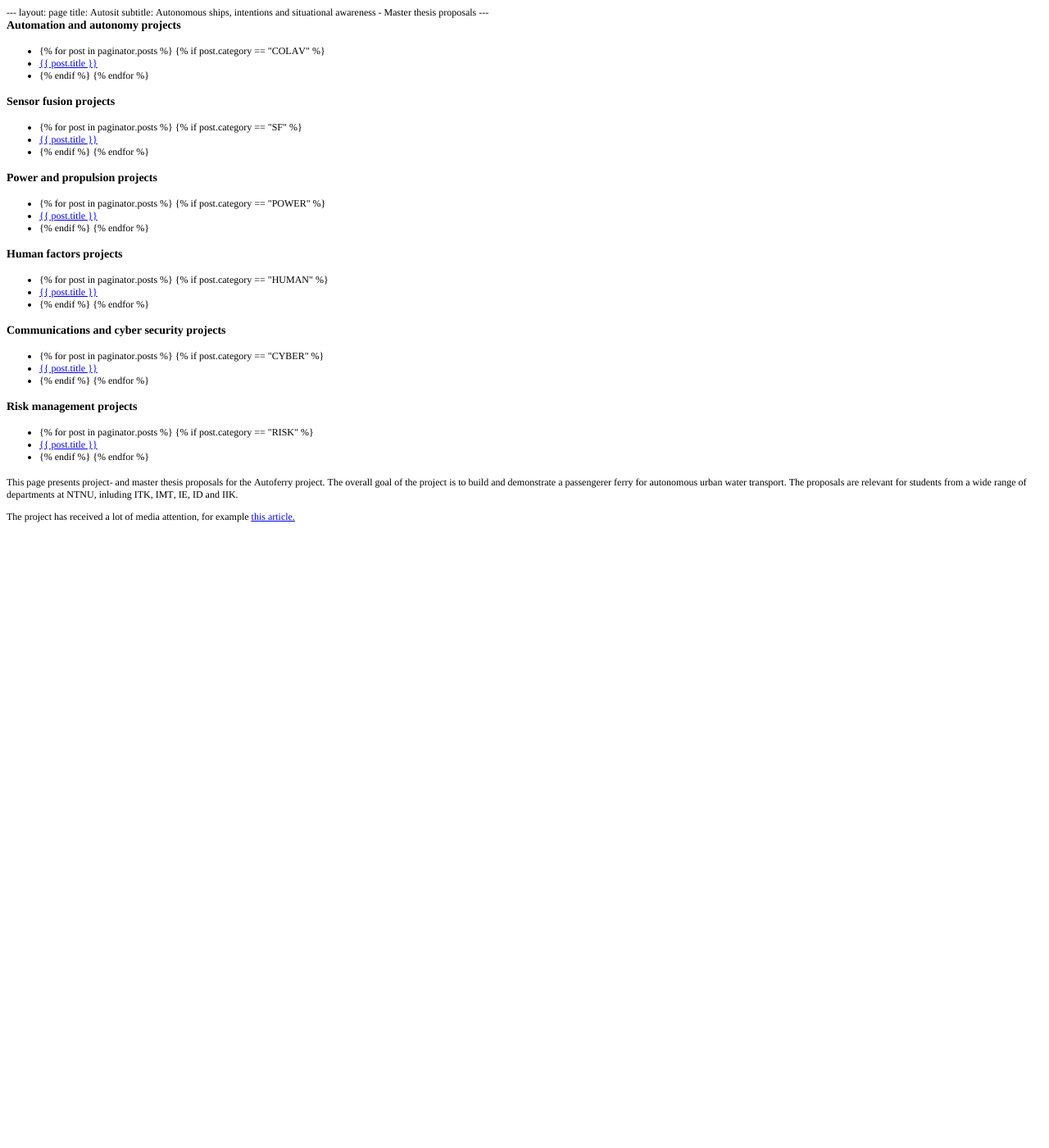
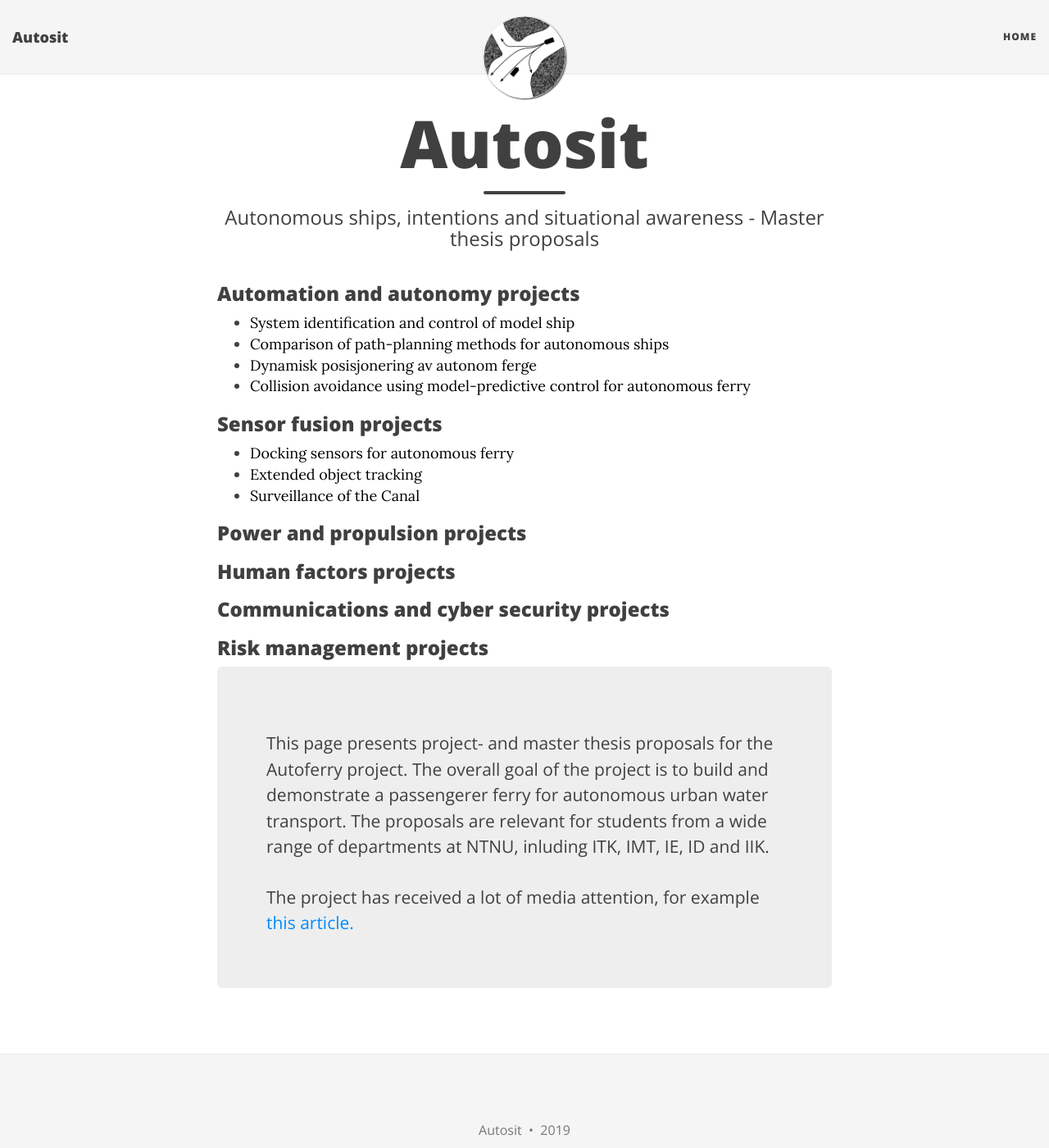
Before and after one commit to autosit/autosit.github.io, a Jekyll site: the page built from index.html, in a window 1280 px wide and 1400 px high. Shown: the whole window at 82% size. Built offline with Jekyll 4.4.1, drawn with Linux system fonts in a browser that asks for light colours; nearby versions of some CDN libraries; the list of posts is cut into pages by our own code; some of the changed text lies outside the part shown.

Commit message:
Cleaned up index file to let Jekyll manage the pagination and theme

```diff
--- a/index.html
+++ b/index.html
@@ -1,61 +1,64 @@
-<!DOCTYPE html PUBLIC "-//W3C//DTD HTML 4.01//EN" "http://www.w3.org/TR/html4/strict.dtd">
-<html>
-<head>
-  <meta http-equiv="Content-Type" content="text/html; charset=utf-8">
-  <meta http-equiv="Content-Style-Type" content="text/css">
-  <title></title>
-  <meta name="Generator" content="Cocoa HTML Writer">
-  <meta name="CocoaVersion" content="1671.2">
-  <style type="text/css">
-    p.p1 {margin: 0.0px 0.0px 0.0px 0.0px; line-height: 14.0px; font: 12.0px Times; color: #000000; -webkit-text-stroke: #000000}
-    p.p3 {margin: 0.0px 0.0px 12.0px 0.0px; line-height: 14.0px; font: 12.0px Times; color: #000000; -webkit-text-stroke: #000000}
-    li.li1 {margin: 0.0px 0.0px 0.0px 0.0px; line-height: 14.0px; font: 12.0px Times; color: #000000; -webkit-text-stroke: #000000}
-    span.s1 {font-kerning: none}
-    span.s2 {-webkit-text-stroke: 0px #000000}
-    span.s3 {text-decoration: underline ; font-kerning: none}
-    span.s4 {text-decoration: underline ; font-kerning: none; color: #0000e9; -webkit-text-stroke: 0px #0000e9}
-    ul.ul1 {list-style-type: disc}
-  </style>
-</head>
-<body>
-<p class="p1"><span class="s1">--- layout: page title: Autosit subtitle: Autonomous ships, intentions and situational awareness - Master thesis proposals ---</span></p>
-<h3 style="margin: 0.0px 0.0px 14.0px 0.0px; line-height: 17.0px; font: 14.0px Times; color: #000000; -webkit-text-stroke: #000000"><span class="s1"><b>Automation and autonomy projects</b></span></h3>
-<ul class="ul1">
-  <li class="li1"><span class="s2"></span><span class="s1">{% for post in paginator.posts %} {% if post.category == "COLAV" %}</span></li>
-  <li class="li1"><span class="s2"><a href="file:///Users/edmundbrekke/Documents/autosit.github.io/%7B%7B%20post.url%20%7C%20prepend:%20site.baseurl%20%7D%7D"><span class="s3">{{ post.title }}</span></a></span></li>
-  <li class="li1"><span class="s2"></span><span class="s1">{% endif %} {% endfor %}<span class="Apple-converted-space"> </span></span></li>
+---
+layout: page
+title: Autosit
+subtitle: Autonomous ships, intentions and situational awareness - Master thesis proposals
+---
+
+<div class="list">
+    <h3>Automation and autonomy projects</h3>
+    <ul>
+    {% for post in paginator.posts %}
+    {% if post.category == "COLAV" %}
+    <li><a href="{{ post.url | prepend: site.baseurl }}" style="color: #000000">{{ post.title }}</a></li>
+    {% endif %}
+    {% endfor %}
     </ul>
-<h3 style="margin: 0.0px 0.0px 14.0px 0.0px; line-height: 17.0px; font: 14.0px Times; color: #000000; -webkit-text-stroke: #000000"><span class="s1"><b>Sensor fusion projects</b></span></h3>
-<ul class="ul1">
-  <li class="li1"><span class="s2"></span><span class="s1">{% for post in paginator.posts %} {% if post.category == "SF" %}</span></li>
-  <li class="li1"><span class="s2"><a href="file:///Users/edmundbrekke/Documents/autosit.github.io/%7B%7B%20post.url%20%7C%20prepend:%20site.baseurl%20%7D%7D"><span class="s3">{{ post.title }}</span></a></span></li>
-  <li class="li1"><span class="s2"></span><span class="s1">{% endif %} {% endfor %}<span class="Apple-converted-space"> </span></span></li>
+    <h3>Sensor fusion projects</h3>
+    <ul>
+    {% for post in paginator.posts %}
+    {% if post.category == "SF" %}
+    <li><a href="{{ post.url | prepend: site.baseurl }}" style="color: #000000">{{ post.title }}</a></li>
+    {% endif %}
+    {% endfor %}
     </ul>
-<h3 style="margin: 0.0px 0.0px 14.0px 0.0px; line-height: 17.0px; font: 14.0px Times; color: #000000; -webkit-text-stroke: #000000"><span class="s1"><b>Power and propulsion projects</b></span></h3>
-<ul class="ul1">
-  <li class="li1"><span class="s2"></span><span class="s1">{% for post in paginator.posts %} {% if post.category == "POWER" %}</span></li>
-  <li class="li1"><span class="s2"><a href="file:///Users/edmundbrekke/Documents/autosit.github.io/%7B%7B%20post.url%20%7C%20prepend:%20site.baseurl%20%7D%7D"><span class="s3">{{ post.title }}</span></a></span></li>
-  <li class="li1"><span class="s2"></span><span class="s1">{% endif %} {% endfor %}<span class="Apple-converted-space"> </span></span></li>
+    <h3>Power and propulsion projects</h3>
+    <ul>
+    {% for post in paginator.posts %}
+    {% if post.category == "POWER" %}
+    <li><a href="{{ post.url | prepend: site.baseurl }}" style="color: #000000">{{ post.title }}</a></li>
+    {% endif %}
+    {% endfor %}
     </ul>
-<h3 style="margin: 0.0px 0.0px 14.0px 0.0px; line-height: 17.0px; font: 14.0px Times; color: #000000; -webkit-text-stroke: #000000"><span class="s1"><b>Human factors projects</b></span></h3>
-<ul class="ul1">
-  <li class="li1"><span class="s2"></span><span class="s1">{% for post in paginator.posts %} {% if post.category == "HUMAN" %}</span></li>
-  <li class="li1"><span class="s2"><a href="file:///Users/edmundbrekke/Documents/autosit.github.io/%7B%7B%20post.url%20%7C%20prepend:%20site.baseurl%20%7D%7D"><span class="s3">{{ post.title }}</span></a></span></li>
-  <li class="li1"><span class="s2"></span><span class="s1">{% endif %} {% endfor %}<span class="Apple-converted-space"> </span></span></li>
+    <h3>Human factors projects</h3>
+    <ul>
+    {% for post in paginator.posts %}
+    {% if post.category == "HUMAN" %}
+    <li><a href="{{ post.url | prepend: site.baseurl }}" style="color: #000000">{{ post.title }}</a></li>
+    {% endif %}
+    {% endfor %}
     </ul>
-<h3 style="margin: 0.0px 0.0px 14.0px 0.0px; line-height: 17.0px; font: 14.0px Times; color: #000000; -webkit-text-stroke: #000000"><span class="s1"><b>Communications and cyber security projects</b></span></h3>
-<ul class="ul1">
-  <li class="li1"><span class="s2"></span><span class="s1">{% for post in paginator.posts %} {% if post.category == "CYBER" %}</span></li>
-  <li class="li1"><span class="s2"><a href="file:///Users/edmundbrekke/Documents/autosit.github.io/%7B%7B%20post.url%20%7C%20prepend:%20site.baseurl%20%7D%7D"><span class="s3">{{ post.title }}</span></a></span></li>
-  <li class="li1"><span class="s2"></span><span class="s1">{% endif %} {% endfor %}<span class="Apple-converted-space"> </span></span></li>
+    <h3>Communications and cyber security projects</h3>
+    <ul>
+    {% for post in paginator.posts %}
+    {% if post.category == "CYBER" %}
+    <li><a href="{{ post.url | prepend: site.baseurl }}" style="color: #000000">{{ post.title }}</a></li>
+    {% endif %}
+    {% endfor %}
     </ul>
-<h3 style="margin: 0.0px 0.0px 14.0px 0.0px; line-height: 17.0px; font: 14.0px Times; color: #000000; -webkit-text-stroke: #000000"><span class="s1"><b>Risk management projects</b></span></h3>
-<ul class="ul1">
-  <li class="li1"><span class="s2"></span><span class="s1">{% for post in paginator.posts %} {% if post.category == "RISK" %}</span></li>
-  <li class="li1"><span class="s2"><a href="file:///Users/edmundbrekke/Documents/autosit.github.io/%7B%7B%20post.url%20%7C%20prepend:%20site.baseurl%20%7D%7D"><span class="s3">{{ post.title }}</span></a></span></li>
-  <li class="li1"><span class="s2"></span><span class="s1">{% endif %} {% endfor %}<span class="Apple-converted-space"> </span></span></li>
+    <h3>Risk management projects</h3>
+    <ul>
+    {% for post in paginator.posts %}
+    {% if post.category == "RISK" %}
+    <li><a href="{{ post.url | prepend: site.baseurl }}" style="color: #000000">{{ post.title }}</a></li>
+    {% endif %}
+    {% endfor %}
     </ul>
-<p class="p3"><span class="s1">This page presents project- and master thesis proposals for the Autoferry project. The overall goal of the project is to build and demonstrate a passengerer ferry for autonomous urban water transport. The proposals are relevant for students from a wide range of departments at NTNU, inluding ITK, IMT, IE, ID and IIK.</span></p>
-<p class="p3"><span class="s1">The project has received a lot of media attention, for example <a href="https://trondheim24.no/nyheter/forerlos-framtid-flotmann-baten/"><span class="s4">this article.</span></a></span></p>
-</body>
-</html>
+</div>
+<div class="main-explain-area jumbotron">
+<p>
+This page presents project- and master thesis proposals for the Autoferry project. The overall goal of the project is to build and demonstrate a passengerer ferry for autonomous urban water transport. The proposals are relevant for students from a wide range of departments at NTNU, inluding ITK, IMT, IE, ID and IIK.
+</p>
+<p>
+The project has received a lot of media attention, for example <a href="https://trondheim24.no/nyheter/forerlos-framtid-flotmann-baten/">this article.</a>
+</p>
+</div>
```
Lines whose indentation alone changed are shown as unchanged.
